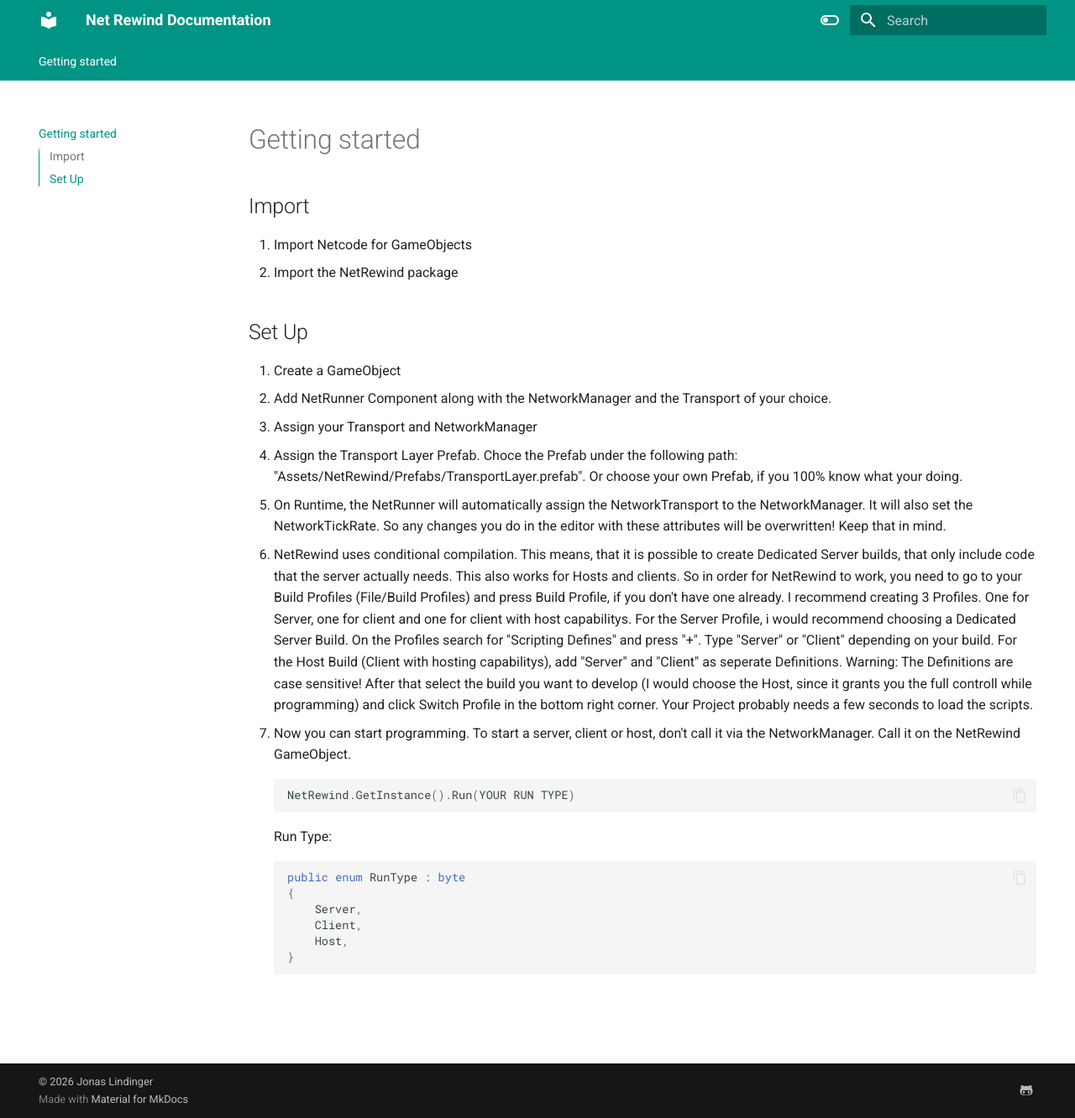
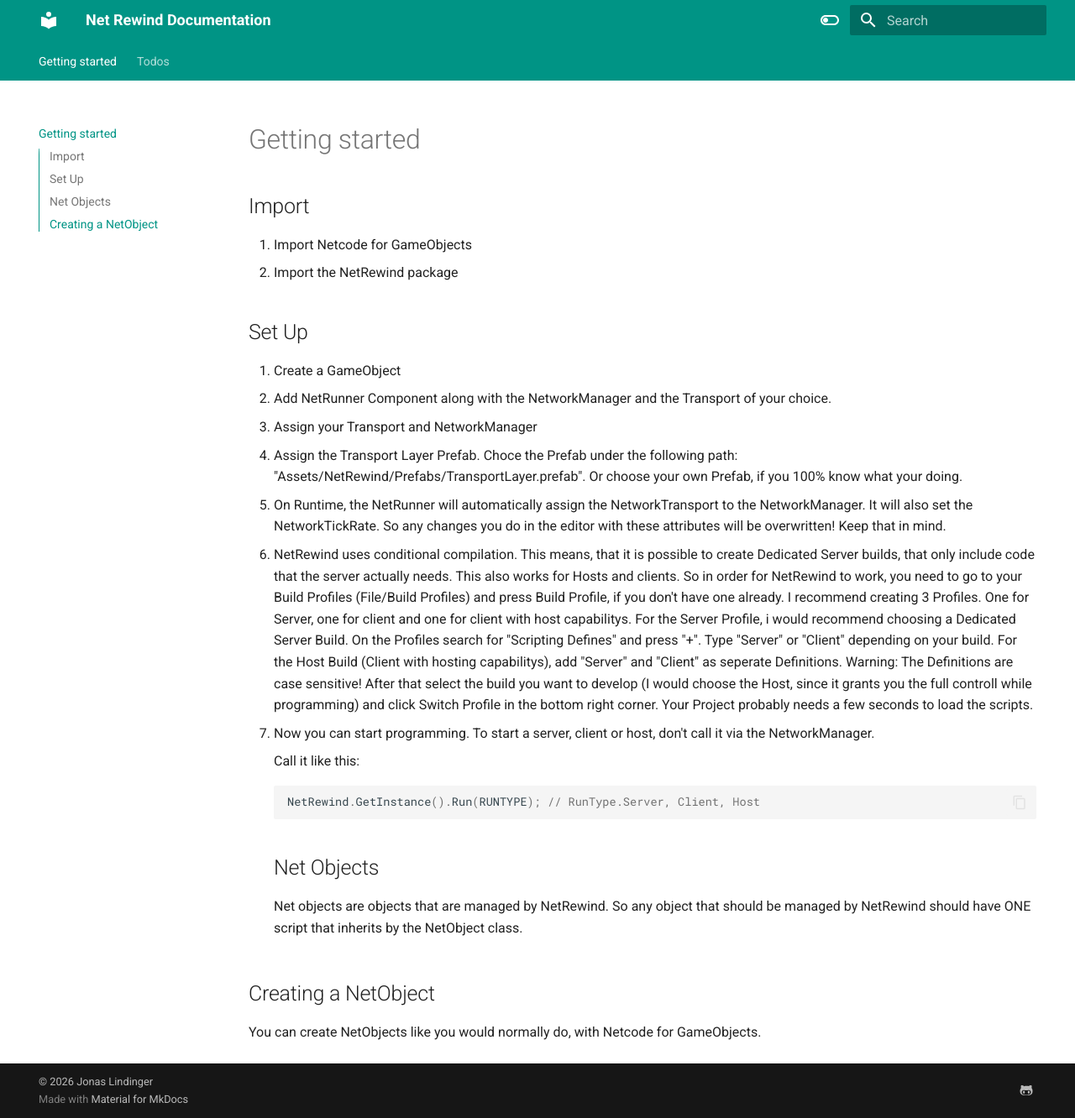
Before and after one commit to JonasLindinger/NetRewind-Documentation, an MkDocs documentation site: the page built from docs/index.md, in a window 1280 px wide and 1332 px high. Shown: the whole window at 84% size. Built offline with MkDocs 1.6.1 and Material for MkDocs 9.7.7, drawn with Linux system fonts in a browser that asks for light colours.

Commit message:
more text

````diff
--- a/docs/index.md
+++ b/docs/index.md
@@ -12,16 +12,14 @@
 5. On Runtime, the NetRunner will automatically assign the NetworkTransport to the NetworkManager. It will also set the NetworkTickRate. So any changes you do in the editor with these attributes will be overwritten! Keep that in mind.
 6. NetRewind uses conditional compilation. This means, that it is possible to create Dedicated Server builds, that only include code that the server actually needs. This also works for Hosts and clients.
 So in order for NetRewind to work, you need to go to your Build Profiles (File/Build Profiles) and press Build Profile, if you don't have one already. I recommend creating 3 Profiles. One for Server, one for client and one for client with host capabilitys. For the Server Profile, i would recommend choosing a Dedicated Server Build. On the Profiles search for "Scripting Defines" and press "+". Type "Server" or "Client" depending on your build. For the Host Build (Client with hosting capabilitys), add "Server" and "Client" as seperate Definitions. Warning: The Definitions are case sensitive! After that select the build you want to develop (I would choose the Host, since it grants you the full controll while programming) and click Switch Profile in the bottom right corner. Your Project probably needs a few seconds to load the scripts.
-7. Now you can start programming. To start a server, client or host, don't call it via the NetworkManager. Call it on the NetRewind GameObject.
+7. Now you can start programming. To start a server, client or host, don't call it via the NetworkManager.
+
+    Call it like this:
     ``` c#
-    NetRewind.GetInstance().Run(YOUR RUN TYPE)
+    NetRewind.GetInstance().Run(RUNTYPE); // RunType.Server, Client, Host
     ```
-    Run Type:
-    ``` c#
-    public enum RunType : byte
-    {
-        Server,
-        Client,
-        Host,
-    }
-    ```
+## Net Objects
+Net objects are objects that are managed by NetRewind. So any object that should be managed by NetRewind should have ONE script that inherits by the NetObject class.
+
+## Creating a NetObject
+You can create NetObjects like you would normally do, with Netcode for GameObjects.
````
Also changed, not shown: docs/todos.md (added, +10 -0 lines).
